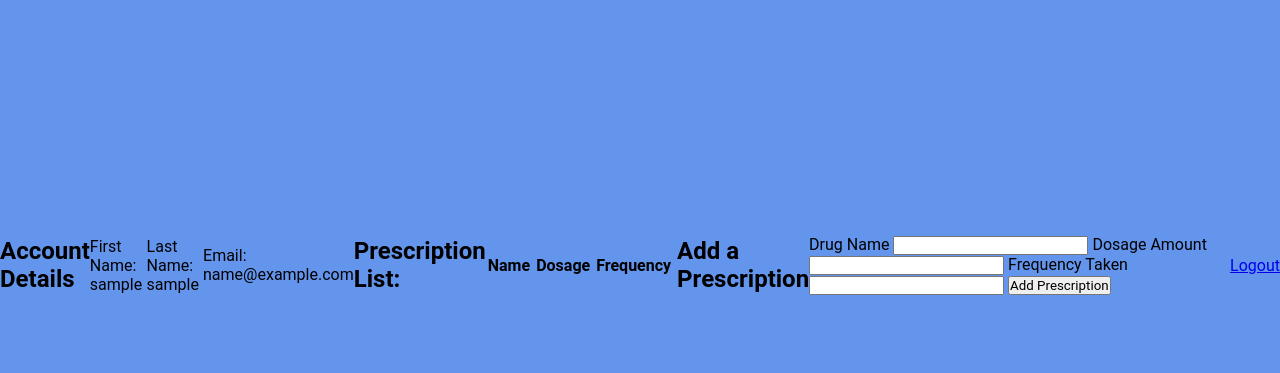
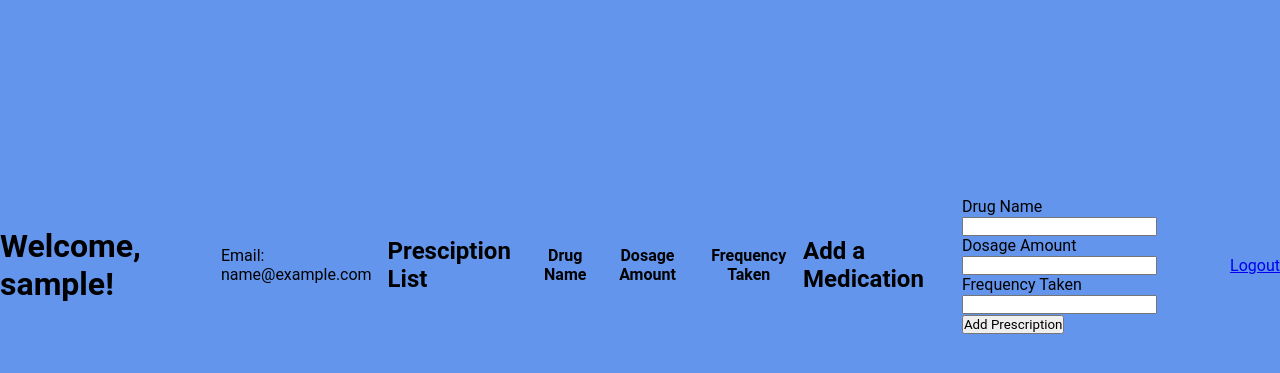
Before and after one commit to AmandaGrau/medMinder, a Flask app: page /profile in a window 1280 px wide. Shown: the part 135-508 px from the top of the page. Run offline with Flask 2, Linux system fonts and the light colour scheme; the visitor is signed in with stand-in values (Sample User, id 1); data comes from the database, SQL or seed files in the repository; data that the repository does not hold is empty.

Commit message:
General revisons while working on issue of prescriptions not diplaying properly

```diff
--- a/templates/profile.html
+++ b/templates/profile.html
@@ -3,28 +3,19 @@
 
 {% block body %}
 
-    <h2>Account Details</h2>
+  <!-- Welcome the user -->
+  <h1>Welcome, {{ user.fname }}!</h1>
+  <!-- display the user's email -->
+  <p>Email: {{ user.email }}</p><br><br>
 
-<!-- Display user first name, last name, email -->
-    <p>First Name: {{ user.fname }}</p>
-    <p>Last Name: {{ user.lname }}</p>
-    <p>Email: {{ user.email }}</p>
-
-
+<h2>Presciption List</h2>
 <!-- Display the User's prescriptions -->
-<h2>Prescription List:</h2>
 <table>
   <thead>
-    <!-- Table rows/headers -->
-      <th>Name</th>
-      <th></th>
-      <th></th>
-      <th>Dosage</th>
-      <th></th>
-      <th></th>
-      <th>Frequency</th>
-      <th></th>
-      <th></th>
+    <tr>
+      <th>Drug Name</th>
+      <th>Dosage Amount</th>
+      <th>Frequency Taken</th>
     </tr>
   </thead>
   <tbody>
@@ -32,30 +23,24 @@
     {% for prescription in user.prescriptions %}
     <tr>
       <td>{{ prescription.drugrx_name }}</td>
-        <td></td>
-        <td></td>
       <td>{{ prescription.dosage_amount }}</td>
-        <td></td>
-        <td></td>
       <td>{{ prescription.frequency_taken }}</td>
-        <td></td>
-        <td></td>
     </tr>
     {% endfor %}
   </tbody>
-</table>
+</table><br><br>
 
 <!-- Add a form for user to add a prescription -->
-<h2>Add a Prescription</h2>
+<h2>Add a Medication</h2>
 <form method="POST" action="/add_prescription">
     <label for="drugrx_name">Drug Name</label>
-    <input type="text" id="drugrx_name" name="drugrx_name">
+    <input type="text" id="drugrx_name" name="drugrx_name" required><br>
     <label for="dosage_amount">Dosage Amount</label>
-    <input type="text" id="dosage_amount" name="dosage_amount">
+    <input type="text" id="dosage_amount" name="dosage_amount" required><br>
     <label for="frequency_taken">Frequency Taken</label>
-    <input type="text" id="frequency_taken" name="frequency_taken">
+    <input type="text" id="frequency_taken" name="frequency_taken" required><br>
     <input type="submit" value="Add Prescription">
-</form>
+</form><br>
 
 <!-- Add logout option for user -->
 <a href="/logout">Logout</a>
```
Also changed, not shown: server.py (+10 -3 lines), templates/add_prescription.html (added, +64 -0 lines). Lines whose indentation alone changed are shown as unchanged.
